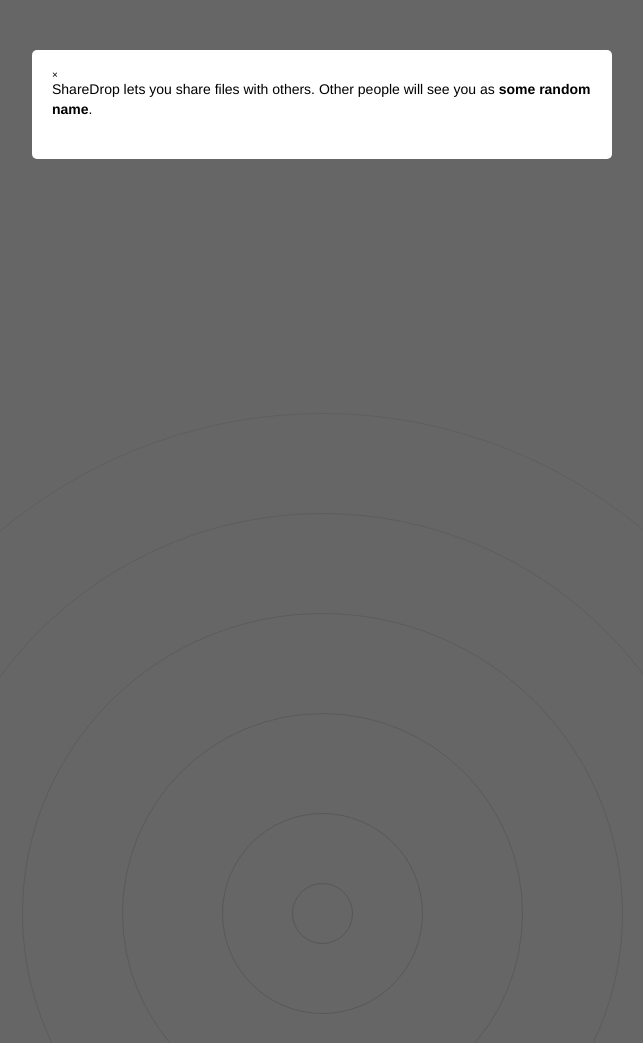
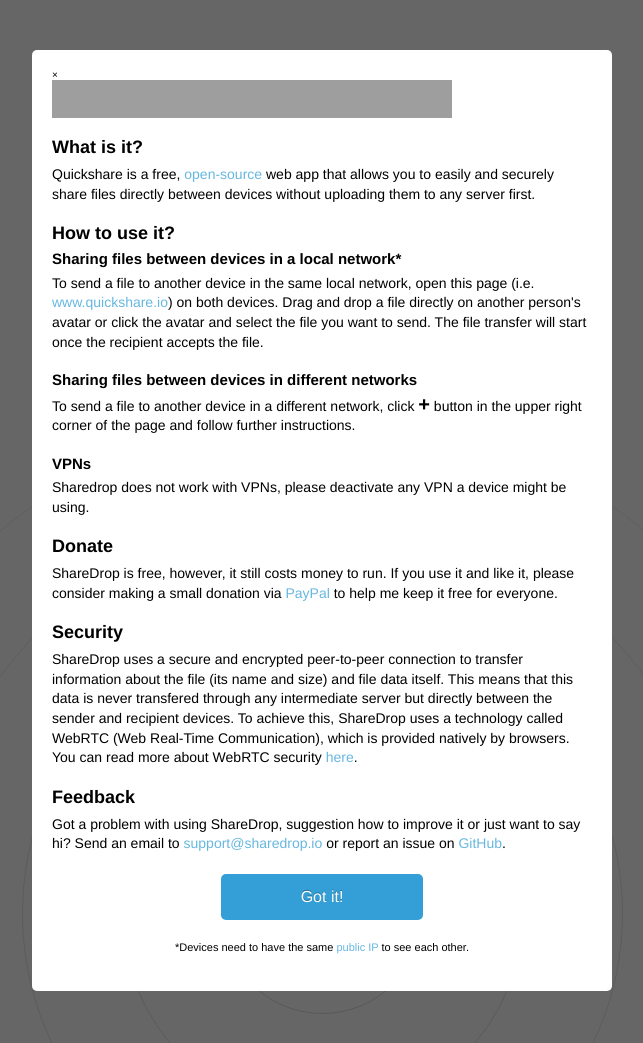
Before and after one commit to Abdk4Moura/stunning-tribble, a Flask app: page / in a window 1280 px wide. Shown: the part 60-1103 px from the top of the page, without its empty margins (318-961 px from the left). Run offline with Flask 3, Linux system fonts and the light colour scheme; grey boxes are pictures that could not be loaded.

Commit message:
about-app: ui

```diff
--- a/app/assets/js/modal.js
+++ b/app/assets/js/modal.js
@@ -1,16 +1,49 @@
-const openModalButton = document.getElementById('openModalBtn')
-const modal = document.querySelector('div.modal-overlay')
-openModalButton.addEventListener('click', function () {
-  documnet.getElementById('')
-});
+// define q
+const q = (selector, parent = document) => (parent || document).querySelector(selector)
+// define modals
+// about-us modal
+const about_us_modal = q('div#about-us.modal-overlay')
+const about_us_open = q('ul > li > .icon-help')
+const about_us_close = []
+defineModal(about_us_modal, [about_us_open], about_us_close)
 
-const closeButton = document.querySelector('div.modal > div.modal-content > .close')
-closeButton.addEventListener('click', function () {
-  document.getElementById('myModal').style.display = 'none';
-});
+// about-app modal
+const about_app_modal = q('div#about-app.modal-overlay')
+const about_app_open = q('ul > li > .icon-help')
+const about_app_close = [
+  q('div.actions button#close', about_app_modal)
+]
+defineModal(about_app_modal, [about_app_open], about_app_close)
 
-window.addEventListener('click', function (event) {
-  if (event.target == document.getElementById('myModal')) {
-    document.getElementById('myModal').style.display = 'none';
+function defineModal(modalOverlay, openTriggerElements, closeTriggerElements) {
+  if (!modalOverlay) {
+    // throw some error
+    console.error('modalOverlay not found')
+    return
   }
-});
+  const modal = modalOverlay.querySelector('div.modal-body')
+  const closeModalOverlay = () => (modalOverlay.style.display = 'none')
+  const openModalOverlay = () => (modalOverlay.style.display = 'block')
+  // open event listeners
+  for (const openTriggerElement of openTriggerElements) {
+    openTriggerElement.addEventListener('click', function () {
+      openModalOverlay()
+    })
+  }
+
+  // close event listeners
+  const closeButton = modal.querySelector('.close')
+  if (closeButton) closeTriggerElements.push(closeButton)
+  for (const closeTriggerElement of closeTriggerElements) {
+    closeTriggerElement.addEventListener('click', function () {
+      closeModalOverlay()
+    })
+  }
+
+  // general close event listener
+  modalOverlay.addEventListener('click', function (event) {
+    if (event.target != modal && !modal.contains(event.target) && event.target != closeButton) {
+      closeModalOverlay()
+    }
+  })
+}
--- /dev/null
+++ b/app/assets/js/preloader.js
@@ -0,0 +1,12 @@
+const preloader = document.querySelector('.preloader');
+
+// by default, the preloader is visible
+// when the page loads, we want to fade out the preloader
+window.addEventListener('load', function () {
+  setTimeout(preloaderFadeOut, 1000);
+})
+
+function preloaderFadeOut() {
+  preloader.style.opacity = '0';
+  preloader.style.display = 'none';
+}
--- a/app/assets/styles/sharedrop.css
+++ b/app/assets/styles/sharedrop.css
@@ -798,7 +798,7 @@
 .preloader {
   width: 324px;
   height: 56px;
-  background: url(../images/sharedrop.svg) center no-repeat;
+  background: transparent url(../images/sharedrop.svg) no-repeat center;
   background-size: 324px 56px;
   transition: opacity 0.2s;
 }
--- a/app/templates/application.html
+++ b/app/templates/application.html
@@ -4,13 +4,15 @@
 <head>
     <title>ShareDrop</title>
     <link rel="stylesheet" href="{{ url_for('static', filename='styles/sharedrop.css') }}" type="text/css" />
-    <script src="https://unpkg.com/vue@3/dist/vue.global.js"></script>
+    <!-- <script src="https://unpkg.com/vue@3/dist/vue.global.js"></script> -->
     <!-- Vue Components -->
     <script type="module" src="{{ url_for('static', filename='js/modal.js') }}"></script>
+    <script type="module" src="{{ url_for('static', filename='js/preloader.js') }}"></script>
     <!-- End Vue Components -->
 </head>
 
 <body>
+    <div class="preloader"><span>Loading...</span></div>
     <header class="l-header">
         <nav class="navbar">
             <h1 class="logo">
@@ -36,22 +38,14 @@
     {% block modal %}{% endblock %}
 
     <!-- contains vue component: `modal` -->
-    {% include "components/about-you.html" %}
+    {% set modal_id = 'about_app' %}
+    {% include "components/about_app.html" %}
     </footer>
     <!-- Global scripts -->
 
 
     <!-- Custom scripts -->
     <script>
-// const modal = document.getElementById('modal');
-// const modalContent = document.getElementById('modal-content');
-// document.addEventListener('click', (event) => {
-//     if (event.target === modal || modal.contains(event.target)) {
-//     } else {
-//         // close the modal
-//         modal.classList.remove('is-visible');
-//     }
-// });
 // // File-Input component
 // const fileInput = document.getElementById('file-input');
 //
--- a/app/templates/components/about_app.html
+++ b/app/templates/components/about_app.html
@@ -1,11 +1,10 @@
-<div id="app">
-    <button @click="openModal">Open Modal</button>
-    <modal v-if="isModalOpen" @close="closeModal">
+{% extends "components/modal-base.html" %}
+
+{% block modal_content %}
 <h2 class="logo"><span>ShareDrop</span></h2>
 <h3>What is it?</h3>
 <p>
-            ShareDrop is a free, <a href="https://github.com/szimek/sharedrop">open-source</a> web app that allows you
-            to
+    Quickshare is a free, <a href="https://github.com/uaf/quickshare">open-source</a> web app that allows you to
     easily and securely share files directly between devices without uploading them to any server first.
 </p>
 
@@ -13,16 +12,14 @@
 <h4>Sharing files between devices in a local network<sup>*</sup></h4>
 <p>
     To send a file to another device in the same local network, open this page (i.e. <a
-                href="https://www.sharedrop.io">www.sharedrop.io</a>) on both devices. Drag and drop a file directly on
-            another person's avatar or click the avatar and select the file you want to send. The file transfer will
-            start
+        href="{{ url_for('index') }}">www.quickshare.io</a>) on both devices. Drag and drop a file directly on
+    another person's avatar or click the avatar and select the file you want to send. The file transfer will start
     once the recipient accepts the file.
 </p>
 
 <h4>Sharing files between devices in different networks</h4>
 <p>
-            To send a file to another device in a different network, click <span class="plus-icon">+</span> button in
-            the
+    To send a file to another device in a different network, click <span class="plus-icon">+</span> button in the
     upper right corner of the page and follow further instructions.
 </p>
 
@@ -38,10 +35,8 @@
     to help me keep it free for everyone.</p>
 
 <h3>Security</h3>
-        <p>ShareDrop uses a secure and encrypted peer-to-peer connection to transfer information about the file (its
-            name
-            and size) and file data itself. This means that this data is never transfered through any intermediate
-            server
+<p>ShareDrop uses a secure and encrypted peer-to-peer connection to transfer information about the file (its name
+    and size) and file data itself. This means that this data is never transfered through any intermediate server
     but directly between the sender and recipient devices. To achieve this, ShareDrop uses a technology called
     WebRTC (Web Real-Time Communication), which is provided natively by browsers. You can read more about WebRTC
     security <a href="https://bloggeek.me/is-webrtc-safe/">here</a>.</p>
@@ -52,11 +47,9 @@
         href="https://github.com/szimek/sharedrop/issues">GitHub</a>.</p>
 
 <div class="actions">
-            <button {{action "closeModal" }} type="button">Got it!</button>
-            <p class="note"><sup>*</sup>Devices need to have the same <a
-                    href="https://www.google.com/search?q=what+is+my+ip" target="_blank"
-                    rel="noopener noreferrer">public
+    <button type="button">Got it!</button>
+    <p class="note"><sup>*</sup>Devices need to have the same <a href="https://www.google.com/search?q=what+is+my+ip"
+            target="_blank" rel="noopener noreferrer">public
             IP</a> to see each other.</p>
 </div>
-    </modal>
-</div>
+{% endblock %}
--- a/app/templates/components/modal-base.html
+++ b/app/templates/components/modal-base.html
@@ -1,4 +1,4 @@
-<div class="modal-overlay">
+<div class="modal-overlay" id={{ modal_id }}>
     <div class="modal-body">
         <span class="close">&times;</span>
         {% block modal_content %}{% endblock %}
--- /dev/null
+++ b/app/templates/macros.html
@@ -0,0 +1 @@
+{% macro my_id(value) %}{{ value }}{% endmacro %}
```
Also changed, not shown: app/templates/about-app.html (deleted, +0 -53 lines), app/assets/images/quickshare.png (added). Lines whose indentation alone changed are shown as unchanged.
